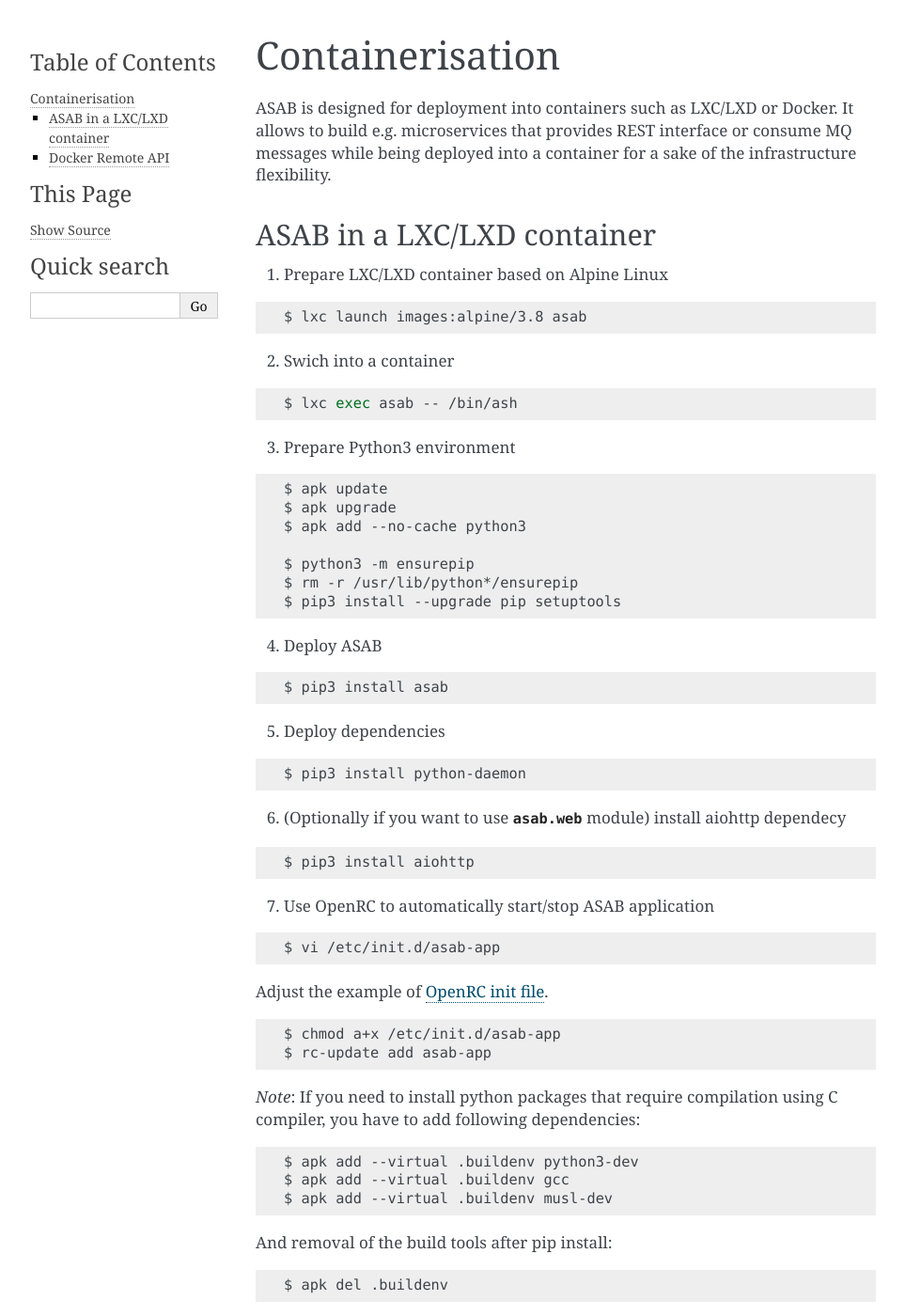
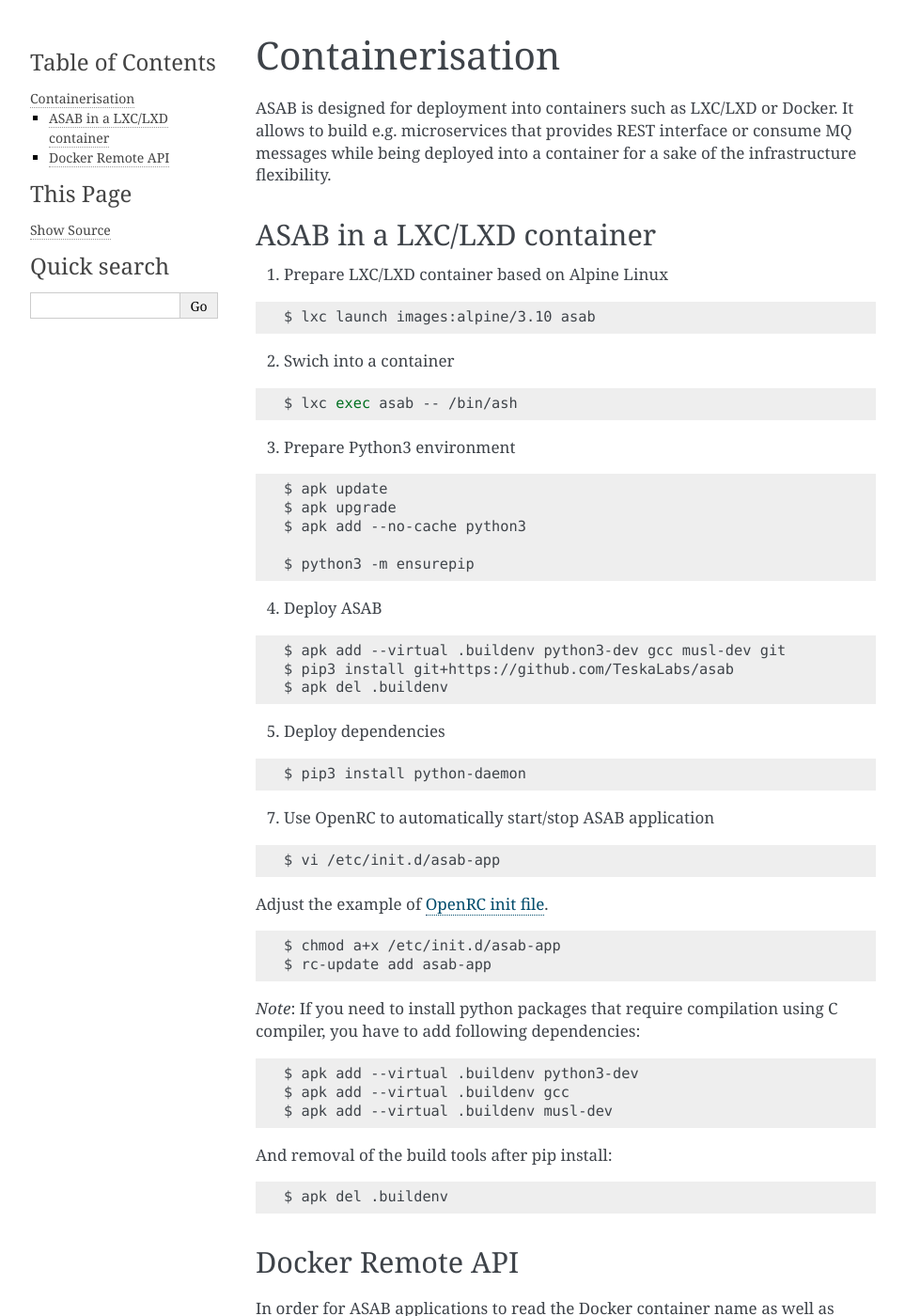
Before and after one commit to TeskaLabs/asab, a Sphinx documentation site: the page built from doc/admin/containers.rst, in a window 1280 px wide and 1400 px high. Shown: the whole window at 94% size, without its empty margins (148-1111 px from the left). Built offline with Sphinx 7.4.7, drawn with Linux system fonts in a browser that asks for light colours.

Commit message:
Update containers.rst

```diff
--- a/doc/admin/containers.rst
+++ b/doc/admin/containers.rst
@@ -12,7 +12,7 @@
 
 .. code-block:: bash
 
-	$ lxc launch images:alpine/3.8 asab
+	$ lxc launch images:alpine/3.10 asab
 
 
 2. Swich into a container
@@ -31,15 +31,15 @@
 	$ apk add --no-cache python3
 
 	$ python3 -m ensurepip
-	$ rm -r /usr/lib/python*/ensurepip
-	$ pip3 install --upgrade pip setuptools
 
 
 4. Deploy ASAB
 
 .. code-block:: bash
 
-	$ pip3 install asab
+	$ apk add --virtual .buildenv python3-dev gcc musl-dev git
+	$ pip3 install git+https://github.com/TeskaLabs/asab
+	$ apk del .buildenv
 
 
 5. Deploy dependencies
@@ -47,13 +47,6 @@
 .. code-block:: bash
 
 	$ pip3 install python-daemon
-
-
-6. (Optionally if you want to use :py:mod:`asab.web` module) install aiohttp dependecy
-
-.. code-block:: bash
-
-	$ pip3 install aiohttp
 
 
 7. Use OpenRC to automatically start/stop ASAB application
```
